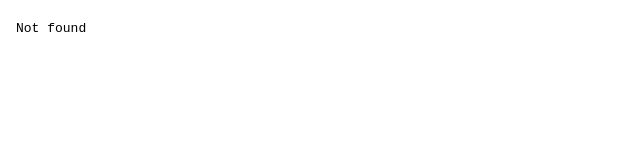
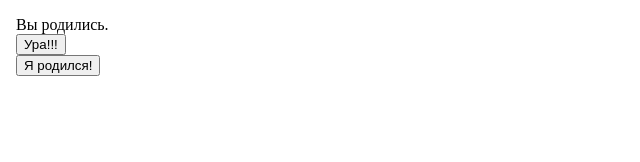
Before and after one commit to Tankist-Scratch/Quests, a plain HTML site: page index.html in a window 1280 px wide. Shown: the whole page, without its empty margins (0-640 px from the left). Drawn offline with Linux system fonts and the light colour scheme.

Commit message:
Update index.html

```diff
--- a/index.html
+++ b/index.html
@@ -5,6 +5,6 @@
     <title>Title</title>
 </head>
 <body>
-    <iframe width='100%' src='pages/f27df33.html' frameborder='0' height='100%'></iframe>
+    <iframe width='100%' src='pages/00.html' frameborder='0' height='100%'></iframe>
 </body>
 </html>
```
